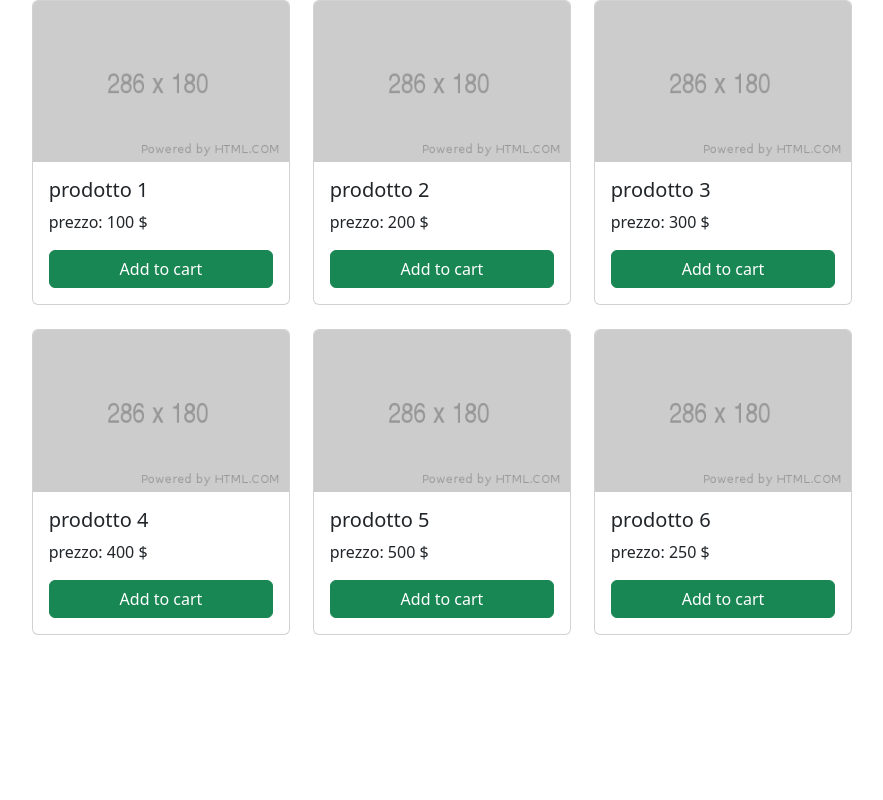
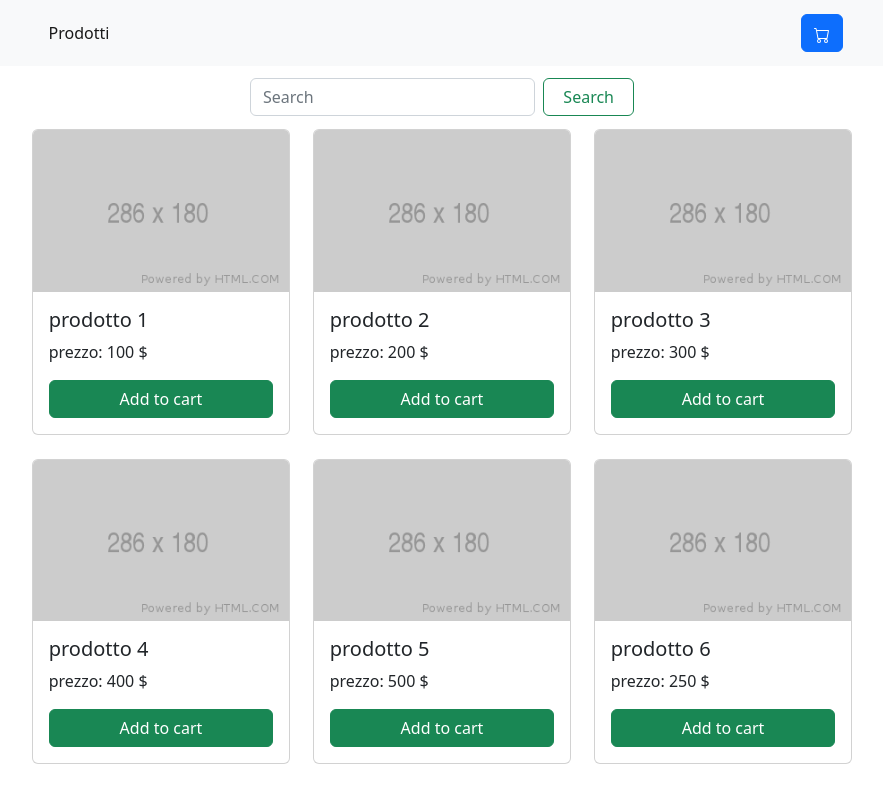
Before and after one commit to duilioandre/ecommerce-angular, an Angular app: page / in a window 1280 px wide. Shown: the whole page, without its empty margins (198-1081 px from the left). Built offline with nearby package versions, Linux system fonts and the light colour scheme.

Commit message:
feat: navbar created

```diff
--- a/src/app/app.component.html
+++ b/src/app/app.component.html
@@ -1 +1,2 @@
+<app-navbar></app-navbar>
 <app-products></app-products>
--- a/src/app/app.module.ts
+++ b/src/app/app.module.ts
@@ -4,11 +4,15 @@ import { BrowserModule } from '@angular/platform-browser';
 import { AppRoutingModule } from './app-routing.module';
 import { AppComponent } from './app.component';
 import { ProductsComponent } from './products/products.component';
+import { NavbarComponent } from './navbar/navbar.component';
+import { SearchProductPipe } from './pipe/search-product.pipe';
 
 @NgModule({
   declarations: [
     AppComponent,
-    ProductsComponent
+    ProductsComponent,
+    NavbarComponent,
+    SearchProductPipe
   ],
   imports: [
     BrowserModule,
--- /dev/null
+++ b/src/app/navbar/navbar.component.css
@@ -0,0 +1,13 @@
+.container {
+  width: 64%;
+  padding: 0;
+}
+
+.navbar {
+  margin-bottom: 1%;
+  padding: 1%;
+}
+
+.cart-btn-badge {
+  margin-left: 1%;
+}
--- /dev/null
+++ b/src/app/navbar/navbar.component.html
@@ -0,0 +1,18 @@
+<nav class="navbar navbar-expand sticky-top navbar-light bg-light">
+  <div class="container">
+    <div class="collapse navbar-collapse" id="navbarColor01">
+          <ul class="navbar-nav me-auto mb-2 mb-lg-0">
+              <li class="nav-item">
+                  <a class="nav-link active" aria-current="page" href="#">Prodotti</a>
+                </li>
+          </ul>
+          <a routerLink="/carrello" routerLinkActive="active" class="nav-link cart-btn-badge">
+            <button type="button" class="btn  btn-primary position-relative">
+                <svg xmlns="http://www.w3.org/2000/svg" width="16" height="16" fill="currentColor" class="bi bi-cart" viewBox="0 0 16 16">
+                    <path d="M0 1.5A.5.5 0 0 1 .5 1H2a.5.5 0 0 1 .485.379L2.89 3H14.5a.5.5 0 0 1 .491.592l-1.5 8A.5.5 0 0 1 13 12H4a.5.5 0 0 1-.491-.408L2.01 3.607 1.61 2H.5a.5.5 0 0 1-.5-.5zM3.102 4l1.313 7h8.17l1.313-7H3.102zM5 12a2 2 0 1 0 0 4 2 2 0 0 0 0-4zm7 0a2 2 0 1 0 0 4 2 2 0 0 0 0-4zm-7 1a1 1 0 1 1 0 2 1 1 0 0 1 0-2zm7 0a1 1 0 1 1 0 2 1 1 0 0 1 0-2z"/>
+                </svg>
+            </button>
+        </a>
+    </div>
+  </div>
+</nav>
--- /dev/null
+++ b/src/app/navbar/navbar.component.ts
@@ -0,0 +1,15 @@
+import { Component, OnInit } from '@angular/core';
+
+@Component({
+  selector: 'app-navbar',
+  templateUrl: './navbar.component.html',
+  styleUrls: ['./navbar.component.css']
+})
+export class NavbarComponent implements OnInit {
+
+  constructor() { }
+
+  ngOnInit(): void {
+  }
+
+}
--- /dev/null
+++ b/src/app/pipe/search-product.pipe.ts
@@ -0,0 +1,12 @@
+import { Pipe, PipeTransform } from '@angular/core';
+
+@Pipe({
+  name: 'searchProduct'
+})
+export class SearchProductPipe implements PipeTransform {
+
+  transform(value: unknown, ...args: unknown[]): unknown {
+    return null;
+  }
+
+}
--- a/src/app/products/products.component.css
+++ b/src/app/products/products.component.css
@@ -1,6 +1,7 @@
 .card-container {
   width: 64%;
   margin: auto;
+  margin-top: 1%;
 }
 
 .card {
--- a/src/app/products/products.component.html
+++ b/src/app/products/products.component.html
@@ -1,3 +1,9 @@
+<div class="search-container" style="width: 30%; margin:auto">
+  <form class="d-flex" role="search">
+    <input class="form-control me-2" type="search" placeholder="Search" aria-label="Search">
+    <button class="btn btn-outline-success"  style="width: 30%;" type="submit">Search</button>
+  </form>
+</div>
 <div class="card-container">
   <div class="row row-cols-1 row-cols-md-3 g-4">
       <div *ngFor="let product of products" style="padding: 0;">
```
Also changed, not shown: 2 other files (tests, documents, lock files or other folders).
